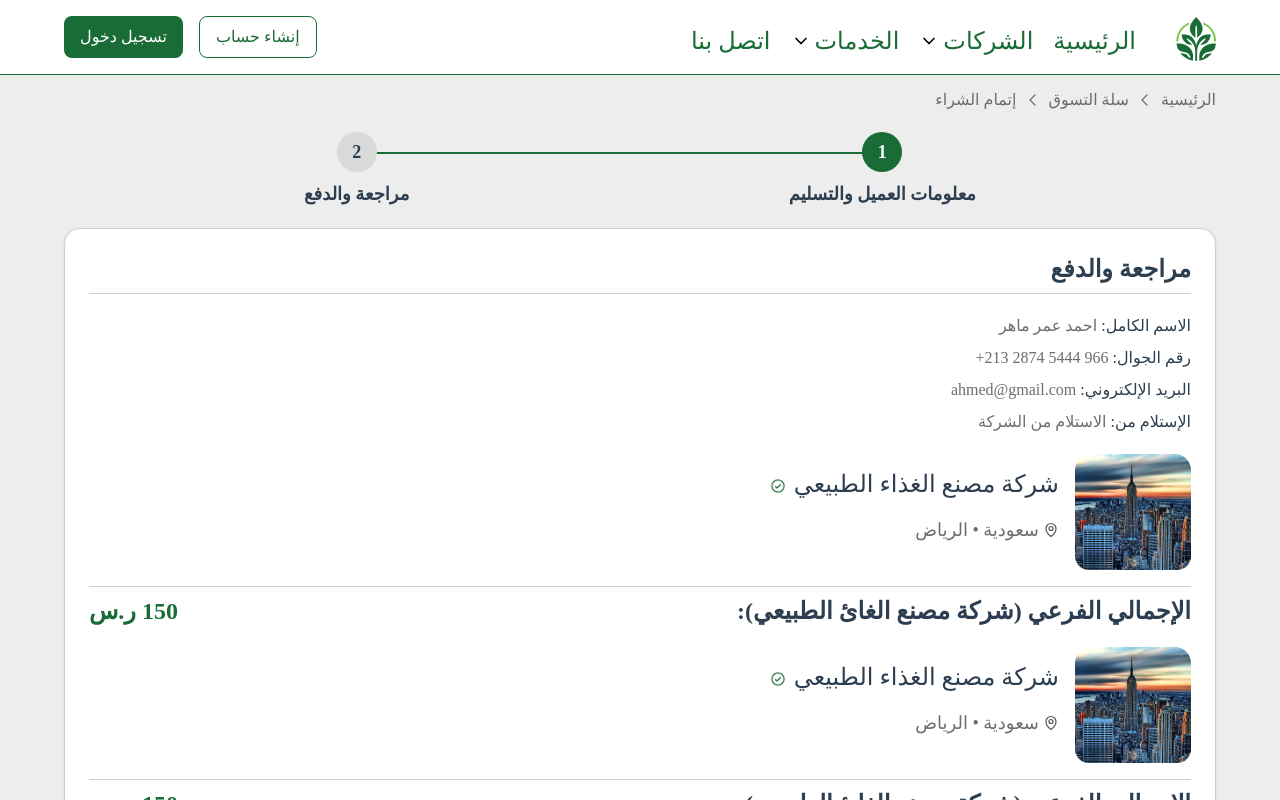
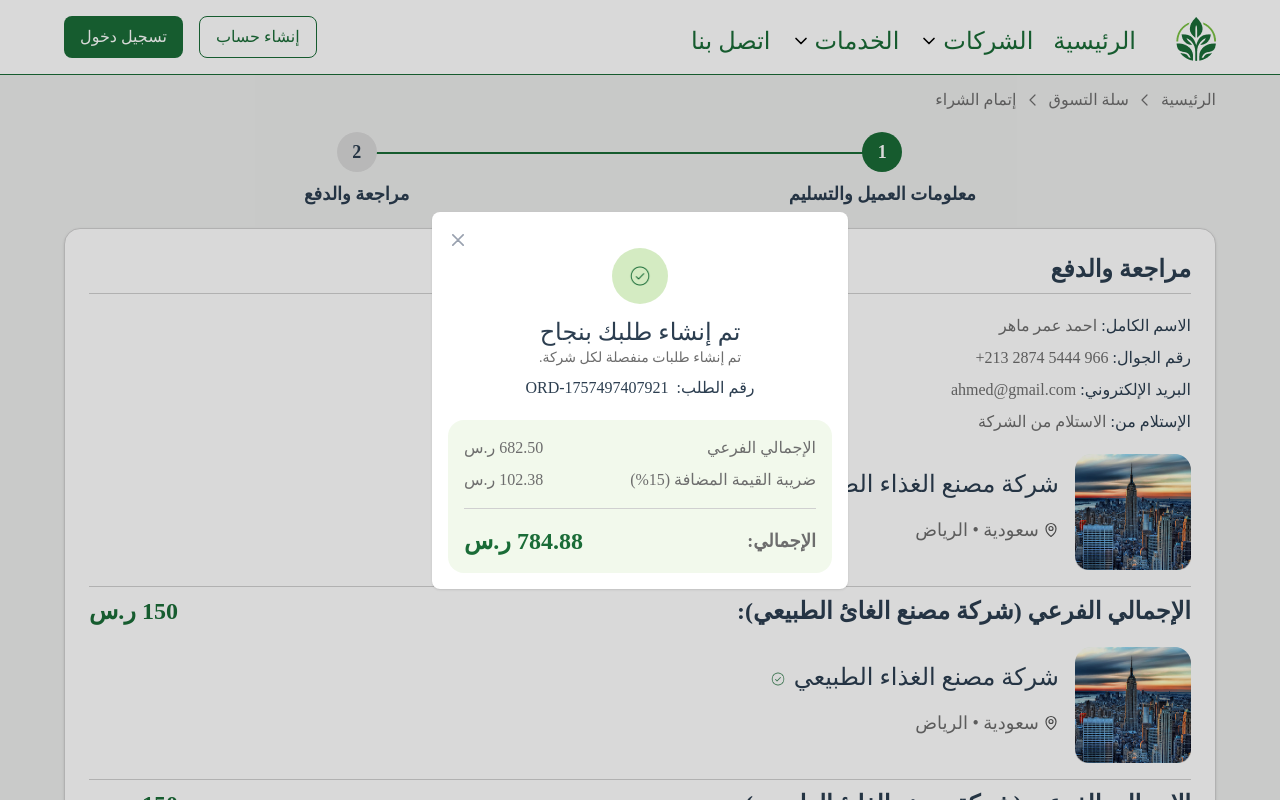
Before and after one commit to Eslam-Mohamed-G/suadi-made, a React (Vite) app: page /completePurchase2 in a window 1280 px wide. Shown: the top 800 px of the page. Built offline with nearby package versions, Linux system fonts and the light colour scheme.

Commit message:
add modal to CompletePurchase2 page

```diff
--- a/src/pages/CompletePurchase/CompletePurchase2.tsx
+++ b/src/pages/CompletePurchase/CompletePurchase2.tsx
@@ -1,7 +1,11 @@
-import React from 'react'
+import React, { useState } from 'react'
 import { Link } from 'react-router-dom'
 
 export default function CompletePurchase2() {
+    const [modal, setModal] = useState(false);
+    const isModalOpen = ()=>{
+        setModal(!modal)
+    }
     return (
         <div className='bg-backGroundColor flex flex-col gap-5 py-12 px-4 md:px-8 lg:px-16'>
             <header className='flex flex-col items-center gap-5'>
@@ -114,11 +118,41 @@ export default function CompletePurchase2() {
                     <img src="/ArrowRight.svg" alt="ArrowRight" className='w-4 h-4' />
                     <span>الخطوة السابقة</span>
                 </Link>
-                <button className='text-white bg-mainColor rounded-lg py-2 px-4 flex flex-row items-center gap-2 cursor-pointer'>
+                <button onClick={isModalOpen} className='text-white bg-mainColor rounded-lg py-2 px-4 flex flex-row items-center gap-2 cursor-pointer'>
                     <span>تأكيد الطلب</span>
                     <svg xmlns="http://www.w3.org/2000/svg" width={20} height={20} viewBox="0 0 24 24" fill="none" stroke="currentColor" strokeWidth={2} strokeLinecap="round" strokeLinejoin="round" className="lucide lucide-arrow-left-icon lucide-arrow-left"><path d="m12 19-7-7 7-7" /><path d="M19 12H5" /></svg>
                 </button>
             </div>
+
+            <div id="popup-modal" tabIndex={-1} className={`${modal ? "hidden": "block"} overflow-y-auto overflow-x-hidden fixed top-0 bottom-0 right-0 left-0 z-50 flex justify-center items-center w-full md:inset-0 bg-black/15`}>
+                <div className="relative p-4 w-full max-w-md max-h-full">
+                    <div className="relative bg-white rounded-lg shadow-sm p-4">
+                        <button type="button" onClick={isModalOpen} className="absolute top-3 end-2.5 text-gray-400 bg-transparent hover:bg-gray-200 hover:text-gray-900 rounded-lg text-sm w-8 h-8 ms-auto inline-flex justify-center items-center dark:hover:bg-gray-600 dark:hover:text-white" data-modal-hide="popup-modal">
+                            <svg className="w-3 h-3" aria-hidden="true" xmlns="http://www.w3.org/2000/svg" fill="none" viewBox="0 0 14 14">
+                                <path stroke="currentColor" strokeLinecap="round" strokeLinejoin="round" strokeWidth={2} d="m1 1 6 6m0 0 6 6M7 7l6-6M7 7l-6 6" />
+                            </svg>
+                            <span className="sr-only">Close modal</span>
+                        </button>
+                        <div className="p-4 md:p-5 text-center flex flex-col items-center justify-center">
+                            <div className="flex items-center justify-center bg-secondBackGroundColor w-14 h-14 rounded-full mb-3">
+                                <img src="/CheckCircle.png" alt="CheckCircle" className='w-6 h-6' />
+                            </div>
+                            <h3 className="text-2xl font-normal text-textColor">تم إنشاء طلبك بنجاح</h3>
+                            <p className='text-paragraphTextColor text-sm mb-2'>تم إنشاء طلبات منفصلة لكل شركة.</p>
+                            <p className='text-textColor'><span>رقم الطلب:</span> <span> ORD-1757497407921</span></p>
+                        </div>
+
+                        <div className="flex flex-col gap-4 bg-secondBackGroundColor/30 rounded-2xl p-4">
+                            <ul className='flex flex-col gap-2 text-paragraphTextColor border-b border-borderColor pb-4'>
+                                <li className='flex flex-row items-center justify-between'><span>الإجمالي الفرعي</span> <span>682.50 ر.س</span></li>
+                                <li className='flex flex-row items-center justify-between'><span>ضريبة القيمة المضافة (15%)</span> <span>102.38 ر.س</span></li>
+                            </ul>
+                            <h1 className='flex flex-row items-center justify-between text-2xl font-bold text-mainColor'><span className='text-lg text-paragraphTextColor'>الإجمالي:</span>784.88 ر.س</h1>
+                        </div>
+                    </div>
+                </div>
+            </div>
+
         </div>
     )
 }
```
Also changed, not shown: public/CheckCircle.png.
